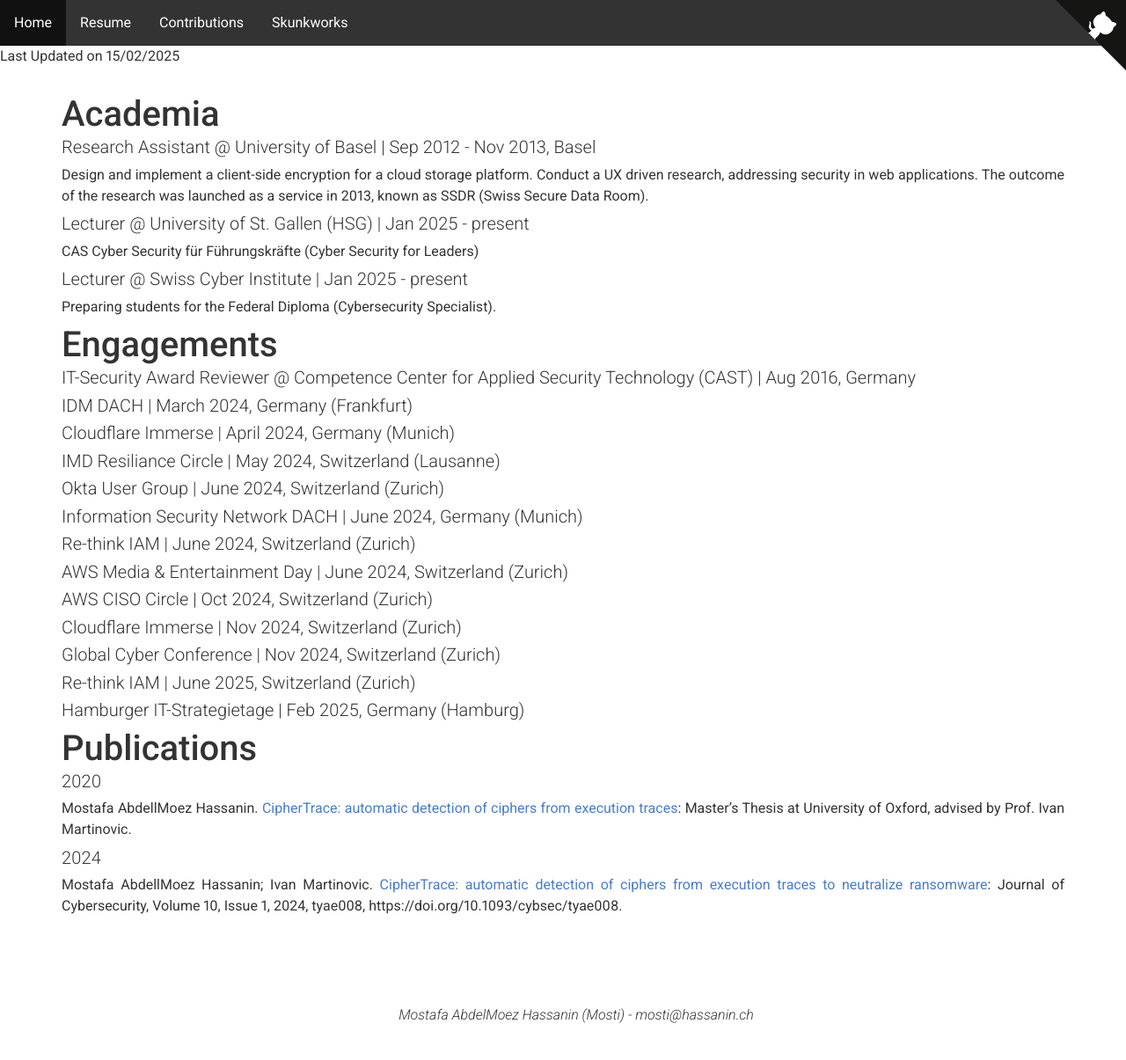
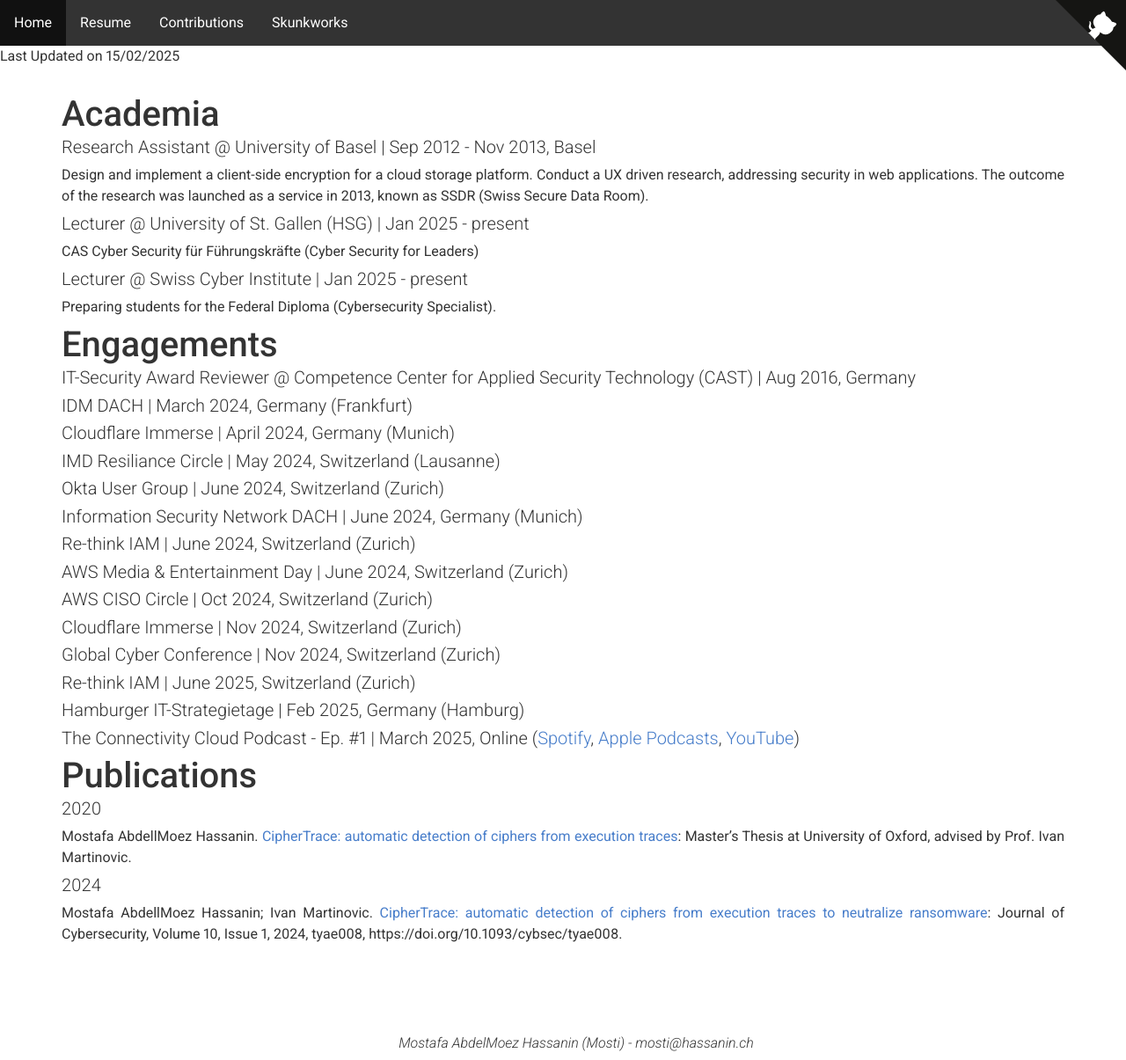
Before and after one commit to mabdelmoez/mabdelmoez.github.io, a Jekyll site: the page built from contributions.md, in a window 1280 px wide. Shown: the whole page at 88% size. Built offline with Jekyll 4.4.1, drawn with Linux system fonts in a browser that asks for light colours; nearby versions of some CDN libraries; a style sheet for code colours, icons or effects is not loaded; our own code applies the rules of GitHub Pages for plain Markdown files; before the commit the page ends 1174 px from its top, so only the background shows below that.

Commit message:
Update contributions.md

```diff
--- a/contributions.md
+++ b/contributions.md
@@ -43,6 +43,8 @@ Preparing students for the Federal Diploma (Cybersecurity Specialist).
 
 ## Hamburger IT-Strategietage | Feb 2025, Germany (Hamburg)
 
+## The Connectivity Cloud Podcast - Ep. #1 | March 2025, Online ([Spotify](https://cfl.re/3F28SCu), [Apple Podcasts](https://cfl.re/3XlevSx), [YouTube](https://cfl.re/41rg02U))
+
 # Publications
 
 ## 2020
```
